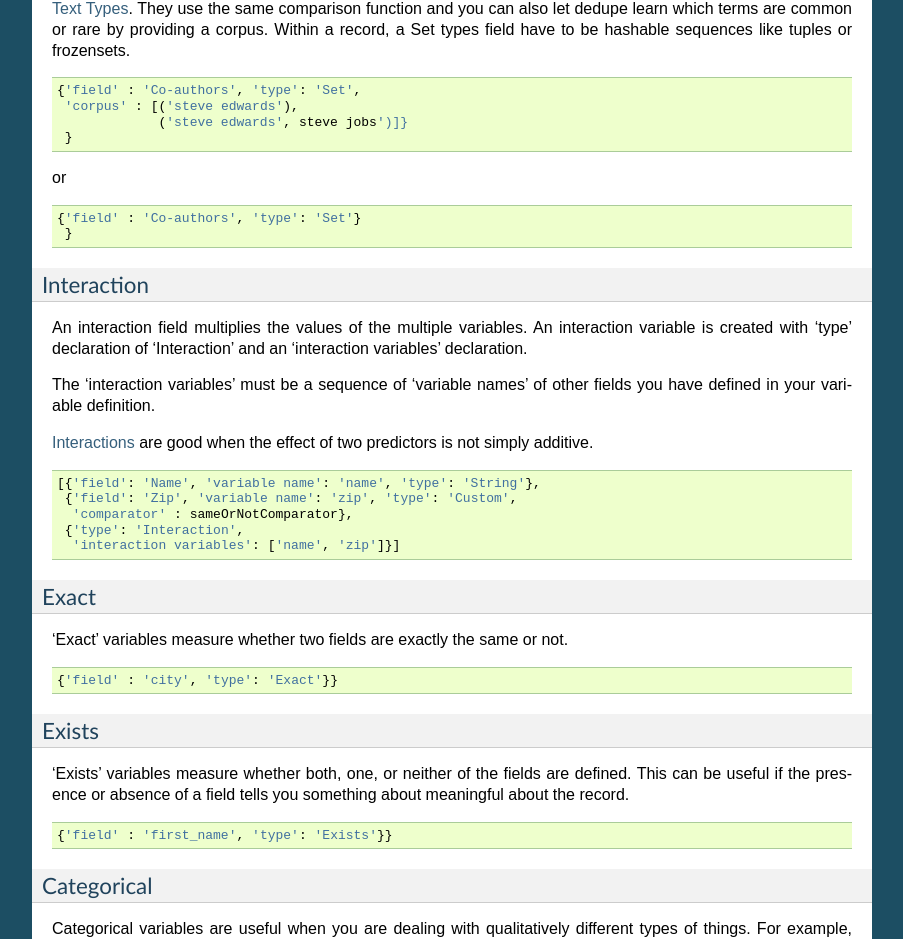
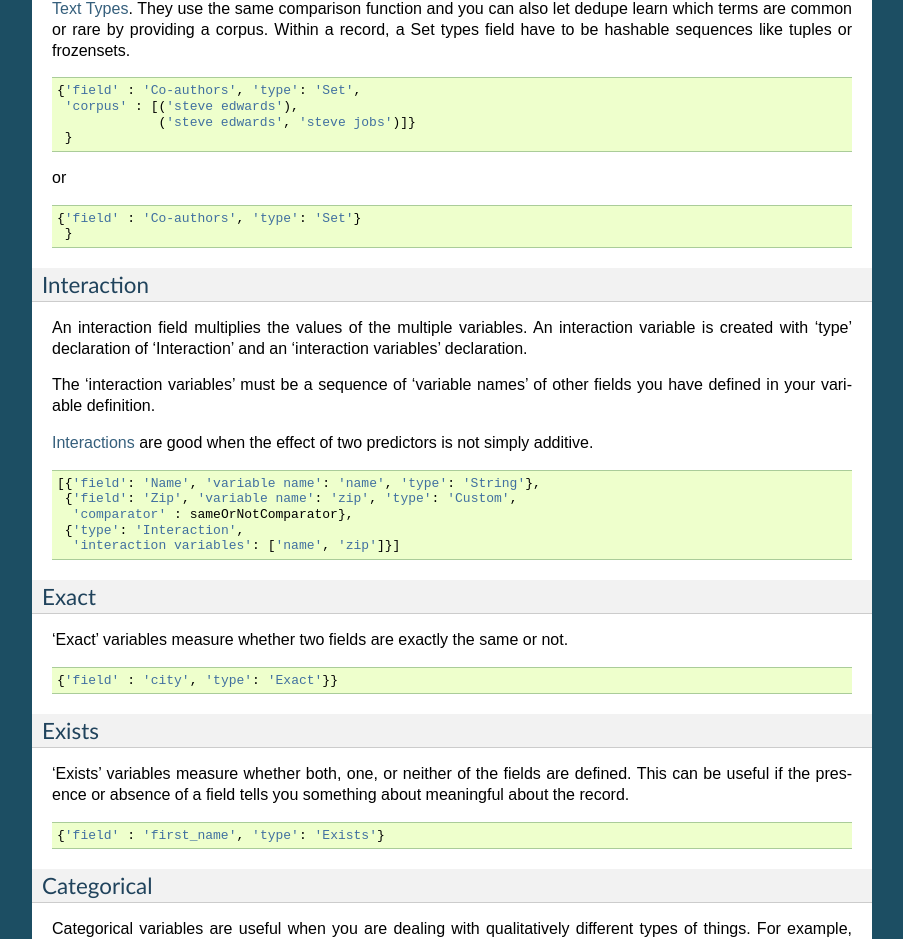
Before and after one commit to dedupeio/dedupe, a Sphinx documentation site: the page built from docs/Variable-definition.rst, in a window 1280 px wide and 1400 px high, scrolled down 1488 px. Shown: the part 145-1084 px from the top of the window, without its empty margins (198-1101 px from the left). Built offline with Sphinx 7.4.7, drawn with Linux system fonts in a browser that asks for light colours.

```diff
--- a/docs/Variable-definition.rst
+++ b/docs/Variable-definition.rst
@@ -126,7 +126,7 @@ hashable sequences like tuples or frozensets.
 
     {'field' : 'Co-authors', 'type': 'Set',
      'corpus' : [('steve edwards'),
-		 ('steve edwards', steve jobs')]}
+		 ('steve edwards', 'steve jobs')]}
      }
 
 or
@@ -176,7 +176,7 @@ you something about meaningful about the record.
 
 .. code:: python
 
-    {'field' : 'first_name', 'type': 'Exists'}}
+    {'field' : 'first_name', 'type': 'Exists'}
 
 
 
@@ -216,7 +216,7 @@ You would create a definition like:
 .. code:: python
 
     {'field' : 'Business Type', 'type': 'Categorical',
-    'categories' : ['taxi', 'lawyer']}}
+    'categories' : ['taxi', 'lawyer']}
 
 Price
 ^^^^^
```
